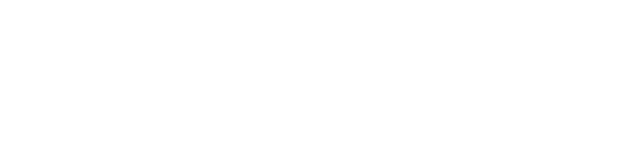
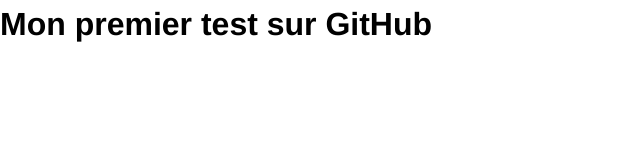
Before and after one commit to crimsonr/html-folder, a plain HTML site: page index.html in a window 1280 px wide. Shown: the whole page, without its empty margins (0-640 px from the left). Drawn offline with Linux system fonts and the light colour scheme; files that its build step writes are made by us from their sources.

Commit message:
Update index.html

```diff
--- a/index.html
+++ b/index.html
@@ -14,6 +14,6 @@
 		<link rel="stylesheet" href="css/knacss.css" media="all">
 </head>
 <body>
-
+	<h1>Mon premier test sur GitHub</h1>
 </body>
 </html>
```
